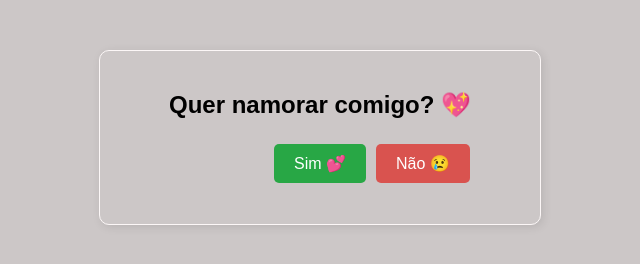
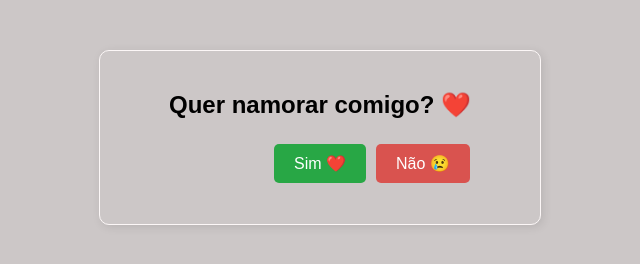
Before and after one commit to enzosantos3/Namora-comigo, a plain HTML site: page index.html in a window 1280 px wide. Shown: the full height of the page, 320-960 px from the left. Drawn offline with Linux system fonts and the light colour scheme.

Commit message:
commit
algumas alterações no codigo

```diff
--- a/index.html
+++ b/index.html
@@ -46,9 +46,9 @@
 </head>
 <body>
     <div class="container">
-        <h2>Quer namorar comigo? 💖</h2>
+        <h2>Quer namorar comigo? ❤️</h2>
         <div class="buttons">
-            <button class="yes" onclick="responder('Sim')">Sim 💕</button>
+            <button class="yes" onclick="responder('Sim')">Sim ❤️</button>
             <button class="no" id="noButton" onmouseover="fugir()">Não 😢</button>
         </div>
         <p id="resposta"></p>
```
